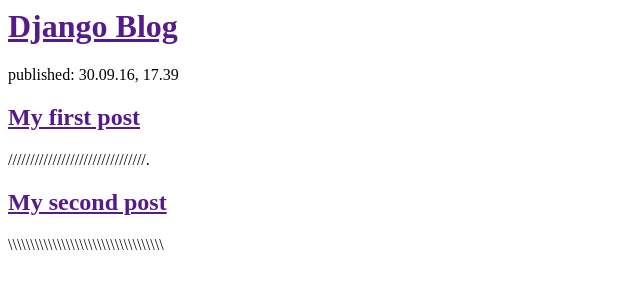
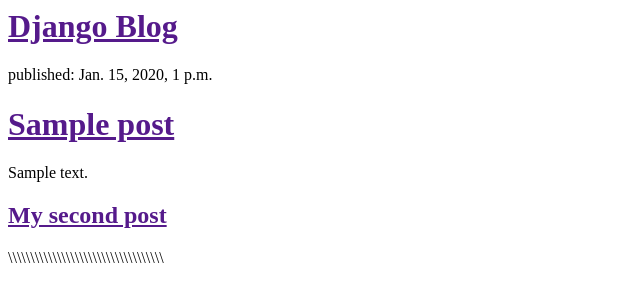
Before and after one commit to mrzzaza/my-first-blog, a Django app: template blog/templates/blog/post_list.html in a window 1280 px wide. Shown: the top 302 px of the page, without its empty margins (0-640 px from the left). Run offline with Django 3.2, Linux system fonts and the light colour scheme; the template is opened without the code that fills it: values that come from a table or form of the project are taken from there, others are empty; tables that the repository leaves empty hold one stand-in row (values such as "Sample post").

Commit message:
Modified templates to display posts from database.

```diff
--- a/blog/templates/blog/post_list.html
+++ b/blog/templates/blog/post_list.html
@@ -7,11 +7,13 @@
                 <h1><a href="">Django  Blog</a></h1>
             </div>
 
+           {% for post in posts %}
             <div>
-                <p>published: 30.09.16, 17.39</p>
-                <h2><a href="">My first post</a></h2>
-                <p>///////////////////////////////.</p>
-            </div>
+                 <p>published: {{ post.published_date }}</p>
+                 <h1><a href="">{{ post.title }}</a></h1>
+                 <p>{{ post.text|linebreaksbr }}</p>
+           </div>
+           {% endfor %}
 
             <div>
                 <p></p>
--- a/blog/views.py
+++ b/blog/views.py
@@ -1,5 +1,8 @@
 from django.shortcuts import render
+from .models import Post
+from django.utils import timezone
 
 # Create your views here.
 def post_list(request):
-    return render(request, 'blog/post_list.html', {})
+    posts = Post.objects.filter(published_date__lte=timezone.now()).order_by('published_date')
+    return render(request, 'blog/post_list.html', {'posts': posts})
```
